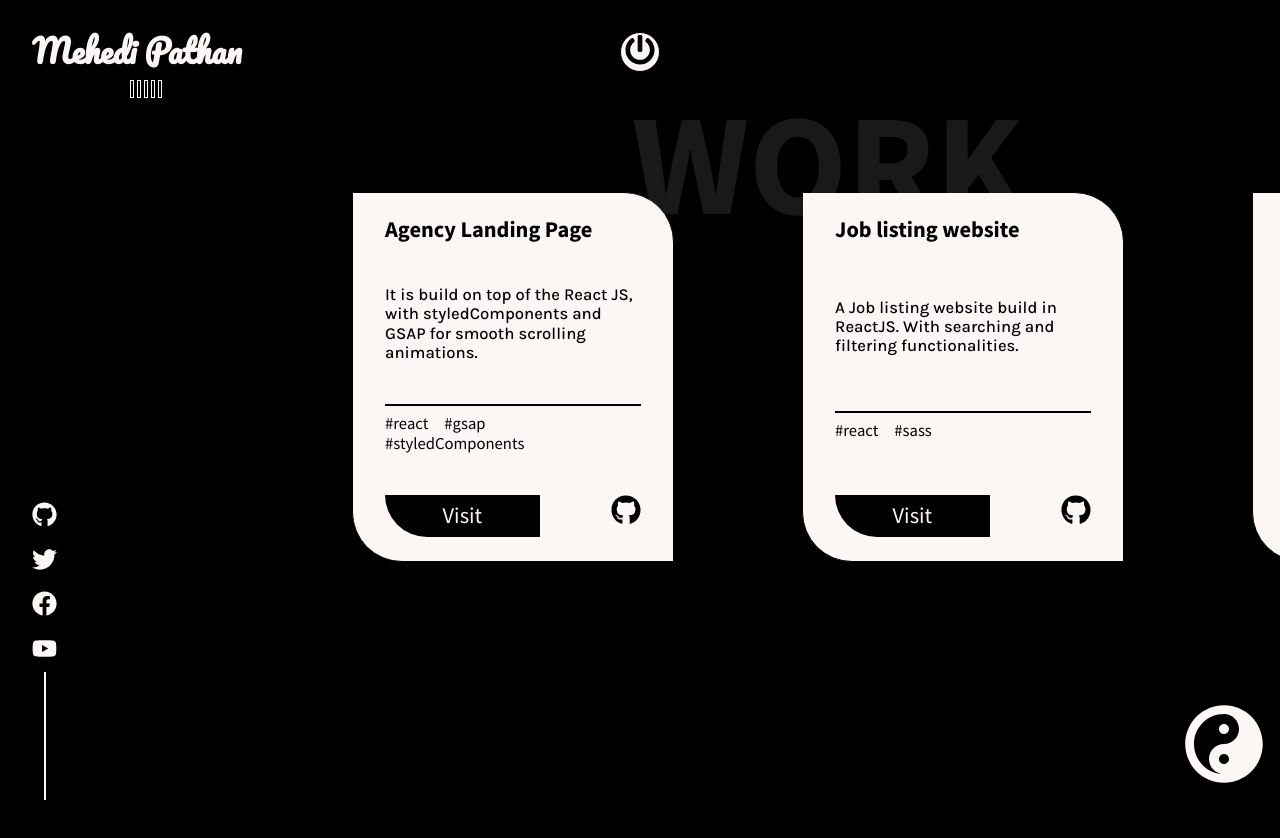
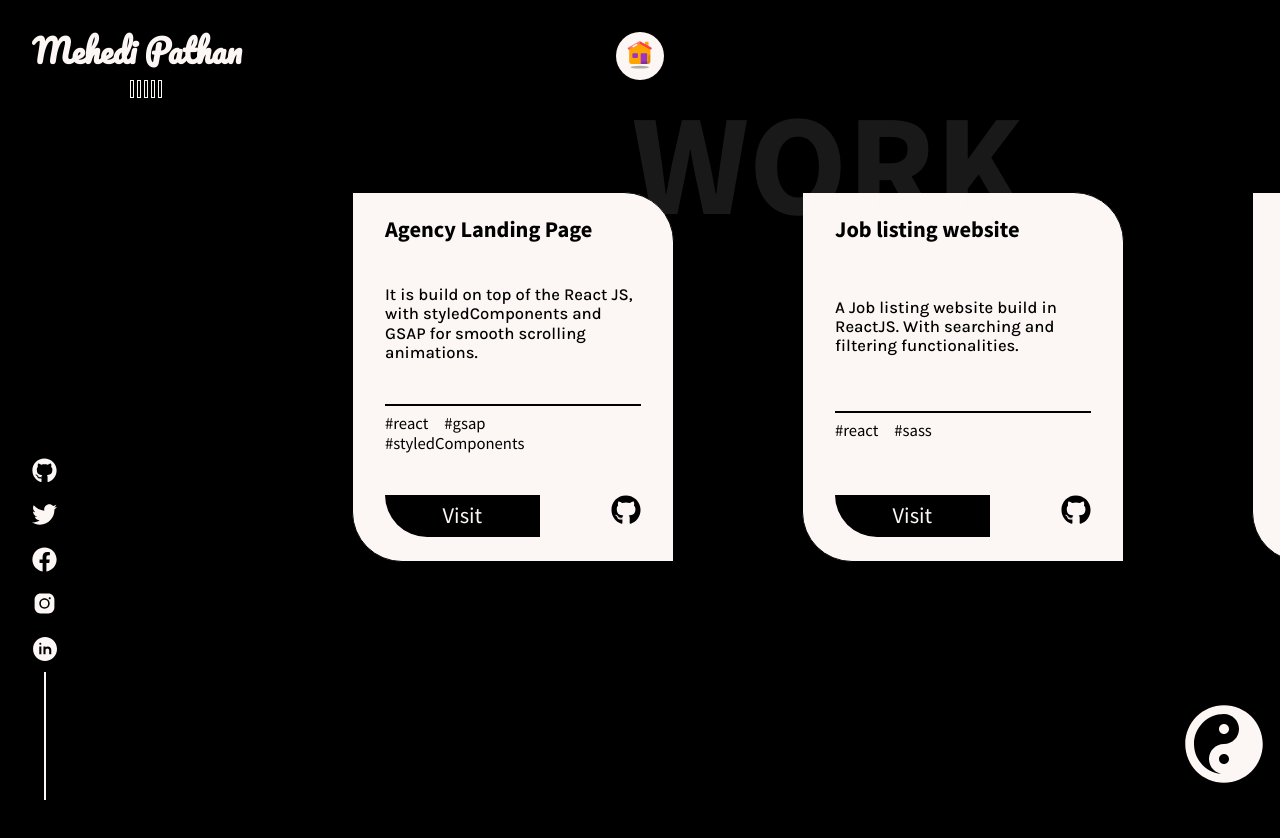
Before and after one commit to pathan-mehedi/MP-Portfolio-v01_reactJs, a React (Create React App) app: page /work in a window 1280 px wide. Shown: the top 838 px of the page. Built offline with nearby package versions, Linux system fonts and the light colour scheme.

Commit message:
some icon and social media linked are solved

```diff
--- a/src/components/AboutPage.js
+++ b/src/components/AboutPage.js
@@ -1,7 +1,6 @@
 import React from "react";
 import styled, { keyframes, ThemeProvider } from "styled-components";
 import { DarkTheme } from "./Themes";
-
 import LogoComponent from "../subComponents/LogoComponent";
 import SocialIcons from "../subComponents/SocialIcons";
 import PowerButton from "../subComponents/PowerButton";
--- a/src/components/AllSvgs.js
+++ b/src/components/AllSvgs.js
@@ -1,21 +1,61 @@
-export const PowerBtn = (props) => {
+export const HomeBtn = (props) => {
   return (
     <svg
       aria-hidden="true"
       data-prefix="fas"
-      data-icon="power-off"
+      data-icon="home-btn"
       className="prefix__svg-inline--fa prefix__fa-power-off prefix__fa-w-16"
       xmlns="http://www.w3.org/2000/svg"
-      viewBox="0 0 512 512"
+      viewBox="0 0 65 65"
+      width="65px"
+      height="65px"
       {...props}
     >
       <path
-        fill={props.fill}
-        d="M400 54.1c63 45 104 118.6 104 201.9 0 136.8-110.8 247.7-247.5 248C120 504.3 8.2 393 8 256.4 7.9 173.1 48.9 99.3 111.8 54.2c11.7-8.3 28-4.8 35 7.7L162.6 90c5.9 10.5 3.1 23.8-6.6 31-41.5 30.8-68 79.6-68 134.9-.1 92.3 74.5 168.1 168 168.1 91.6 0 168.6-74.2 168-169.1-.3-51.8-24.7-101.8-68.1-134-9.7-7.2-12.4-20.5-6.5-30.9l15.8-28.1c7-12.4 23.2-16.1 34.8-7.8zM296 264V24c0-13.3-10.7-24-24-24h-32c-13.3 0-24 10.7-24 24v240c0 13.3 10.7 24 24 24h32c13.3 0 24-10.7 24-24z"
+        fill="orange"
+        d="M51,17h-8V8c0-1.105,0.895-2,2-2h4c1.105,0,2,0.895,2,2V17z"
+      />
+      <ellipse cx="32" cy="61" opacity=".3" rx="20.125" ry="3" />
+      <path
+        fill="orange"
+        d="M52.478,16.561l-16.827-9.6c-2.133-1.217-4.747-1.227-6.889-0.027l-17.204,9.635	C9.978,17.452,9,19.121,9,20.931V49c0,2.761,2.239,5,5,5h36c2.761,0,5-2.239,5-5V20.904C55,19.108,54.037,17.451,52.478,16.561z"
+      />
+      <path
+        fill="#fd3c4f"
+        d="M55.498,23c-0.409,0-0.824-0.101-1.208-0.312L32,10.357L9.71,22.688 c-1.206,0.667-2.729,0.231-3.397-0.978c-0.668-1.208-0.23-2.729,0.978-3.397l23.5-13c0.752-0.416,1.668-0.416,2.42,0l23.5,13 c1.208,0.668,1.646,2.189,0.978,3.397C57.231,22.535,56.378,23,55.498,23z"
+      />
+      <path
+        fill="#fff"
+        d="M32.453,5.057c-0.562-0.104-1.15-0.029-1.663,0.255l-23.5,13	c-0.197,0.109-0.365,0.247-0.519,0.396c0.923,1.597,2.597,2.501,4.328,2.501c0.818,0,1.648-0.201,2.415-0.626l16.754-9.268	C32.51,10.076,33.401,7.372,32.453,5.057z"
+        opacity=".3"
+      />
+      <line
+        x1="25.472"
+        x2="17.517"
+        y1="12.225"
+        y2="16.64"
+        fill="none"
+        stroke="#fff"
+        stroke-linecap="round"
+        stroke-linejoin="round"
+        stroke-miterlimit="10"
+        stroke-width="3"
+      />
+      <path
+        fill="#9c34c2"
+        d="M48,54H34V33c0-1.105,0.895-2,2-2h10c1.105,0,2,0.895,2,2V54z"
+      />
+      <path
+        d="M35.003,54H50c2.761,0,5-2.239,5-5V33.003c-2.761,0-5,2.236-5,4.997v9c0,1.105-0.895,2-2,2h-7.785	c-2.612,0-4.944,1.91-5.191,4.51C35.008,53.675,35.003,53.838,35.003,54z"
+        opacity=".15"
+      />
+      <path
+        fill="#9c34c2"
+        d="M26,41h-8c-1.105,0-2-0.895-2-2v-6c0-1.105,0.895-2,2-2h8c1.105,0,2,0.895,2,2v6	C28,40.105,27.105,41,26,41z"
       />
     </svg>
-  )
-}
+  );
+};
 
 export const Github = (props) => {
   return (
@@ -33,8 +73,8 @@ export const Github = (props) => {
         d="M165.9 397.4c0 2-2.3 3.6-5.2 3.6-3.3.3-5.6-1.3-5.6-3.6 0-2 2.3-3.6 5.2-3.6 3-.3 5.6 1.3 5.6 3.6zm-31.1-4.5c-.7 2 1.3 4.3 4.3 4.9 2.6 1 5.6 0 6.2-2s-1.3-4.3-4.3-5.2c-2.6-.7-5.5.3-6.2 2.3zm44.2-1.7c-2.9.7-4.9 2.6-4.6 4.9.3 2 2.9 3.3 5.9 2.6 2.9-.7 4.9-2.6 4.6-4.6-.3-1.9-3-3.2-5.9-2.9zM244.8 8C106.1 8 0 113.3 0 252c0 110.9 69.8 205.8 169.5 239.2 12.8 2.3 17.3-5.6 17.3-12.1 0-6.2-.3-40.4-.3-61.4 0 0-70 15-84.7-29.8 0 0-11.4-29.1-27.8-36.6 0 0-22.9-15.7 1.6-15.4 0 0 24.9 2 38.6 25.8 21.9 38.6 58.6 27.5 72.9 20.9 2.3-16 8.8-27.1 16-33.7-55.9-6.2-112.3-14.3-112.3-110.5 0-27.5 7.6-41.3 23.6-58.9-2.6-6.5-11.1-33.3 2.6-67.9 20.9-6.5 69 27 69 27 20-5.6 41.5-8.5 62.8-8.5s42.8 2.9 62.8 8.5c0 0 48.1-33.6 69-27 13.7 34.7 5.2 61.4 2.6 67.9 16 17.7 25.8 31.5 25.8 58.9 0 96.5-58.9 104.2-114.8 110.5 9.2 7.9 17 22.9 17 46.4 0 33.7-.3 75.4-.3 83.6 0 6.5 4.6 14.4 17.3 12.1C428.2 457.8 496 362.9 496 252 496 113.3 383.5 8 244.8 8zM97.2 352.9c-1.3 1-1 3.3.7 5.2 1.6 1.6 3.9 2.3 5.2 1 1.3-1 1-3.3-.7-5.2-1.6-1.6-3.9-2.3-5.2-1zm-10.8-8.1c-.7 1.3.3 2.9 2.3 3.9 1.6 1 3.6.7 4.3-.7.7-1.3-.3-2.9-2.3-3.9-2-.6-3.6-.3-4.3.7zm32.4 35.6c-1.6 1.3-1 4.3 1.3 6.2 2.3 2.3 5.2 2.6 6.5 1 1.3-1.3.7-4.3-1.3-6.2-2.2-2.3-5.2-2.6-6.5-1zm-11.4-14.7c-1.6 1-1.6 3.6 0 5.9 1.6 2.3 4.3 3.3 5.6 2.3 1.6-1.3 1.6-3.9 0-6.2-1.4-2.3-4-3.3-5.6-2z"
       />
     </svg>
-      )
-}
+  );
+};
 
 export const Twitter = (props) => {
   return (
@@ -52,8 +92,8 @@ export const Twitter = (props) => {
         d="M459.37 151.716c.325 4.548.325 9.097.325 13.645 0 138.72-105.583 298.558-298.558 298.558-59.452 0-114.68-17.219-161.137-47.106 8.447.974 16.568 1.299 25.34 1.299 49.055 0 94.213-16.568 130.274-44.832-46.132-.975-84.792-31.188-98.112-72.772 6.498.974 12.995 1.624 19.818 1.624 9.421 0 18.843-1.3 27.614-3.573-48.081-9.747-84.143-51.98-84.143-102.985v-1.299c13.969 7.797 30.214 12.67 47.431 13.319-28.264-18.843-46.781-51.005-46.781-87.391 0-19.492 5.197-37.36 14.294-52.954 51.655 63.675 129.3 105.258 216.365 109.807-1.624-7.797-2.599-15.918-2.599-24.04 0-57.828 46.782-104.934 104.934-104.934 30.213 0 57.502 12.67 76.67 33.137 23.715-4.548 46.456-13.32 66.599-25.34-7.798 24.366-24.366 44.833-46.132 57.827 21.117-2.273 41.584-8.122 60.426-16.243-14.292 20.791-32.161 39.308-52.628 54.253z"
       />
     </svg>
-      )
-}
+  );
+};
 
 export const Facebook = (props) => {
   return (
@@ -71,8 +111,8 @@ export const Facebook = (props) => {
         d="M504 256C504 119 393 8 256 8S8 119 8 256c0 123.78 90.69 226.38 209.25 245V327.69h-63V256h63v-54.64c0-62.15 37-96.48 93.67-96.48 27.14 0 55.52 4.84 55.52 4.84v61h-31.28c-30.8 0-40.41 19.12-40.41 38.73V256h68.78l-11 71.69h-57.78V501C413.31 482.38 504 379.78 504 256z"
       />
     </svg>
-      )
-}
+  );
+};
 
 export const YouTube = (props) => {
   return (
@@ -80,7 +120,7 @@ export const YouTube = (props) => {
       aria-hidden="true"
       data-prefix="fab"
       data-icon="youtube"
-          className="prefix__svg-inline--fa prefix__fa-youtube prefix__fa-w-18"
+      className="prefix__svg-inline--fa prefix__fa-youtube prefix__fa-w-32"
       xmlns="http://www.w3.org/2000/svg"
       viewBox="0 0 576 512"
       {...props}
@@ -90,8 +130,45 @@ export const YouTube = (props) => {
         d="M549.655 124.083c-6.281-23.65-24.787-42.276-48.284-48.597C458.781 64 288 64 288 64S117.22 64 74.629 75.486c-23.497 6.322-42.003 24.947-48.284 48.597-11.412 42.867-11.412 132.305-11.412 132.305s0 89.438 11.412 132.305c6.281 23.65 24.787 41.5 48.284 47.821C117.22 448 288 448 288 448s170.78 0 213.371-11.486c23.497-6.321 42.003-24.171 48.284-47.821 11.412-42.867 11.412-132.305 11.412-132.305s0-89.438-11.412-132.305zm-317.51 213.508V175.185l142.739 81.205-142.739 81.201z"
       />
     </svg>
-      )
-}
+  );
+};
+
+export const InstaGram = (props) => {
+  return (
+    <svg
+      aria-hidden="true"
+      data-prefix="fab"
+      data-icon="instagram"
+      className="prefix__svg-inline--fa prefix__fa-youtube prefix__fa-w-32"
+      xmlns="http://www.w3.org/2000/svg"
+      viewBox="0 0 48 48"
+      width="40px"
+      height="40px"
+      {...props}
+    >
+      <path d="M 16.5 5 C 10.159 5 5 10.159 5 16.5 L 5 31.5 C 5 37.841 10.159 43 16.5 43 L 31.5 43 C 37.841 43 43 37.841 43 31.5 L 43 16.5 C 43 10.159 37.841 5 31.5 5 L 16.5 5 z M 34 12 C 35.105 12 36 12.895 36 14 C 36 15.104 35.105 16 34 16 C 32.895 16 32 15.104 32 14 C 32 12.895 32.895 12 34 12 z M 24 14 C 29.514 14 34 18.486 34 24 C 34 29.514 29.514 34 24 34 C 18.486 34 14 29.514 14 24 C 14 18.486 18.486 14 24 14 z M 24 17 A 7 7 0 1 0 24 31 A 7 7 0 1 0 24 17 z" />
+    </svg>
+  );
+};
+
+export const LinkedIn = (props) => {
+  return (
+    <svg
+    aria-hidden="true"
+      data-prefix="fab"
+      data-icon="linkedin"
+      className="prefix__svg-inline--fa prefix__fa-youtube prefix__fa-w-18"
+      xmlns="http://www.w3.org/2000/svg"
+      viewBox="0 0 48 48"
+      width="40px"
+      height="40px"
+      {...props}
+    >
+      {" "}
+      <path d="M25,2C12.318,2,2,12.317,2,25s10.318,23,23,23s23-10.317,23-23S37.682,2,25,2z M18,35h-4V20h4V35z M16,17 c-1.105,0-2-0.895-2-2c0-1.105,0.895-2,2-2s2,0.895,2,2C18,16.105,17.105,17,16,17z M37,35h-4v-5v-2.5c0-1.925-1.575-3.5-3.5-3.5 S26,25.575,26,27.5V35h-4V20h4v1.816C27.168,20.694,28.752,20,30.5,20c3.59,0,6.5,2.91,6.5,6.5V35z" />
+    </svg>
+  );
+};
 
 export const YinYang = (props) => {
   return (
@@ -109,8 +186,8 @@ export const YinYang = (props) => {
         d="M248 8C111.03 8 0 119.03 0 256s111.03 248 248 248 248-111.03 248-248S384.97 8 248 8zm0 376c-17.67 0-32-14.33-32-32s14.33-32 32-32 32 14.33 32 32-14.33 32-32 32zm0-128c-53.02 0-96 42.98-96 96s42.98 96 96 96c-106.04 0-192-85.96-192-192S141.96 64 248 64c53.02 0 96 42.98 96 96s-42.98 96-96 96zm0-128c-17.67 0-32 14.33-32 32s14.33 32 32 32 32-14.33 32-32-14.33-32-32-32z"
       />
     </svg>
-      )
-}
+  );
+};
 
 export const Anchor = (props) => {
   return (
@@ -128,10 +205,8 @@ export const Anchor = (props) => {
         d="M12.971 352h32.394C67.172 454.735 181.944 512 288 512c106.229 0 220.853-57.38 242.635-160h32.394c10.691 0 16.045-12.926 8.485-20.485l-67.029-67.029c-4.686-4.686-12.284-4.686-16.971 0l-67.029 67.029c-7.56 7.56-2.206 20.485 8.485 20.485h35.146c-20.29 54.317-84.963 86.588-144.117 94.015V256h52c6.627 0 12-5.373 12-12v-40c0-6.627-5.373-12-12-12h-52v-5.47c37.281-13.178 63.995-48.725 64-90.518C384.005 43.772 341.605.738 289.37.01 235.723-.739 192 42.525 192 96c0 41.798 26.716 77.35 64 90.53V192h-52c-6.627 0-12 5.373-12 12v40c0 6.627 5.373 12 12 12h52v190.015c-58.936-7.399-123.82-39.679-144.117-94.015h35.146c10.691 0 16.045-12.926 8.485-20.485l-67.029-67.029c-4.686-4.686-12.284-4.686-16.971 0L4.485 331.515C-3.074 339.074 2.28 352 12.971 352zM288 64c17.645 0 32 14.355 32 32s-14.355 32-32 32-32-14.355-32-32 14.355-32 32-32z"
       />
     </svg>
-  )
-}
-
-
+  );
+};
 
 export const Link = (props) => {
   return (
@@ -143,18 +218,14 @@ export const Link = (props) => {
       xmlns="http://www.w3.org/2000/svg"
       viewBox="0 0 512 512"
       {...props}
-
     >
       <path
         fill={props.fill}
-
         d="M326.612 185.391c59.747 59.809 58.927 155.698.36 214.59-.11.12-.24.25-.36.37l-67.2 67.2c-59.27 59.27-155.699 59.262-214.96 0-59.27-59.26-59.27-155.7 0-214.96l37.106-37.106c9.84-9.84 26.786-3.3 27.294 10.606.648 17.722 3.826 35.527 9.69 52.721 1.986 5.822.567 12.262-3.783 16.612l-13.087 13.087c-28.026 28.026-28.905 73.66-1.155 101.96 28.024 28.579 74.086 28.749 102.325.51l67.2-67.19c28.191-28.191 28.073-73.757 0-101.83-3.701-3.694-7.429-6.564-10.341-8.569a16.037 16.037 0 01-6.947-12.606c-.396-10.567 3.348-21.456 11.698-29.806l21.054-21.055c5.521-5.521 14.182-6.199 20.584-1.731a152.482 152.482 0 0120.522 17.197zM467.547 44.449c-59.261-59.262-155.69-59.27-214.96 0l-67.2 67.2c-.12.12-.25.25-.36.37-58.566 58.892-59.387 154.781.36 214.59a152.454 152.454 0 0020.521 17.196c6.402 4.468 15.064 3.789 20.584-1.731l21.054-21.055c8.35-8.35 12.094-19.239 11.698-29.806a16.037 16.037 0 00-6.947-12.606c-2.912-2.005-6.64-4.875-10.341-8.569-28.073-28.073-28.191-73.639 0-101.83l67.2-67.19c28.239-28.239 74.3-28.069 102.325.51 27.75 28.3 26.872 73.934-1.155 101.96l-13.087 13.087c-4.35 4.35-5.769 10.79-3.783 16.612 5.864 17.194 9.042 34.999 9.69 52.721.509 13.906 17.454 20.446 27.294 10.606l37.106-37.106c59.271-59.259 59.271-155.699.001-214.959z"
       />
     </svg>
-  )
-}
-
-
+  );
+};
 
 export const Design = (props) => {
   return (
@@ -172,9 +243,8 @@ export const Design = (props) => {
         d="M204.3 5C104.9 24.4 24.8 104.3 5.2 203.4c-37 187 131.7 326.4 258.8 306.7 41.2-6.4 61.4-54.6 42.5-91.7-23.1-45.4 9.9-98.4 60.9-98.4h79.7c35.8 0 64.8-29.6 64.9-65.3C511.5 97.1 368.1-26.9 204.3 5zM96 320c-17.7 0-32-14.3-32-32s14.3-32 32-32 32 14.3 32 32-14.3 32-32 32zm32-128c-17.7 0-32-14.3-32-32s14.3-32 32-32 32 14.3 32 32-14.3 32-32 32zm128-64c-17.7 0-32-14.3-32-32s14.3-32 32-32 32 14.3 32 32-14.3 32-32 32zm128 64c-17.7 0-32-14.3-32-32s14.3-32 32-32 32 14.3 32 32-14.3 32-32 32z"
       />
     </svg>
-  )
-
-}
+  );
+};
 
 export const Develope = (props) => {
   return (
@@ -192,6 +262,5 @@ export const Develope = (props) => {
         d="M255.03 261.65c6.25 6.25 16.38 6.25 22.63 0l11.31-11.31c6.25-6.25 6.25-16.38 0-22.63L253.25 192l35.71-35.72c6.25-6.25 6.25-16.38 0-22.63l-11.31-11.31c-6.25-6.25-16.38-6.25-22.63 0l-58.34 58.34c-6.25 6.25-6.25 16.38 0 22.63l58.35 58.34zm96.01-11.3l11.31 11.31c6.25 6.25 16.38 6.25 22.63 0l58.34-58.34c6.25-6.25 6.25-16.38 0-22.63l-58.34-58.34c-6.25-6.25-16.38-6.25-22.63 0l-11.31 11.31c-6.25 6.25-6.25 16.38 0 22.63L386.75 192l-35.71 35.72c-6.25 6.25-6.25 16.38 0 22.63zM624 416H381.54c-.74 19.81-14.71 32-32.74 32H288c-18.69 0-33.02-17.47-32.77-32H16c-8.8 0-16 7.2-16 16v16c0 35.2 28.8 64 64 64h512c35.2 0 64-28.8 64-64v-16c0-8.8-7.2-16-16-16zM576 48c0-26.4-21.6-48-48-48H112C85.6 0 64 21.6 64 48v336h512V48zm-64 272H128V64h384v256z"
       />
     </svg>
-  )
-
-}
+  );
+};
--- a/src/components/Intro.js
+++ b/src/components/Intro.js
@@ -1,7 +1,8 @@
 import React from 'react'
 import styled from 'styled-components'
 import {motion} from 'framer-motion'
-import Me from '../assets/Images/profile-img.png'
+import Me from '../assets/Images/profile-img1.png'
+// import Me from '../assets/Images/profile-img2.svg'
 
 
 const Box = styled(motion.div)`
--- a/src/components/MySkillsPage.js
+++ b/src/components/MySkillsPage.js
@@ -1,48 +1,45 @@
-import React from 'react'
-import styled, { ThemeProvider } from 'styled-components'
-import {lightTheme} from './Themes';
-import { Design, Develope} from './AllSvgs';
+import React from "react";
+import styled, { ThemeProvider } from "styled-components";
+import { lightTheme } from "./Themes";
+import { Design, Develope } from "./AllSvgs";
 
-
-import LogoComponent from '../subComponents/LogoComponent';
-import SocialIcons from '../subComponents/SocialIcons';
-import PowerButton from '../subComponents/PowerButton';
-import ParticleComponent from '../subComponents/ParticleComponent';
-import BigTitle from '../subComponents/BigTitlte'
+import LogoComponent from "../subComponents/LogoComponent";
+import SocialIcons from "../subComponents/SocialIcons";
+import PowerButton from "../subComponents/PowerButton";
+import ParticleComponent from "../subComponents/ParticleComponent";
+import BigTitle from "../subComponents/BigTitlte";
 
 const Box = styled.div`
-background-color: ${props => props.theme.body};
+  background-color: ${(props) => props.theme.body};
   width: 100vw;
-height:100vh;
+  height: 100vh;
   position: relative;
   display: flex;
   justify-content: space-evenly;
   align-items: center;
-
-
-`
+`;
 
 const Main = styled.div`
-border: 2px solid ${props => props.theme.text};
-color: ${props => props.theme.text};
-background-color: ${props => props.theme.body};
+  border: 2px solid ${(props) => props.theme.text};
+  color: ${(props) => props.theme.text};
+  background-color: ${(props) => props.theme.body};
   padding: 2rem;
   width: 30vw;
   height: 60vh;
-z-index:3;
+  z-index: 3;
   line-height: 1.5;
   cursor: pointer;
 
-font-family: 'Ubuntu Mono',monospace;
+  font-family: "Ubuntu Mono", monospace;
   display: flex;
   flex-direction: column;
   justify-content: space-between;
 
-&:hover{
-    color: ${props => props.theme.body};
-    background-color: ${props => props.theme.text};
+  &:hover {
+    color: ${(props) => props.theme.body};
+    background-color: ${(props) => props.theme.text};
   }
-`
+`;
 
 const Title = styled.h2`
   display: flex;
@@ -50,105 +47,93 @@ justify-content: center;
   align-items: center;
   font-size: calc(1em + 1vw);
 
-${Main}:hover &{
-    &>*{
-        fill:${props => props.theme.body};
+  ${Main}:hover & {
+    & > * {
+      fill: ${(props) => props.theme.body};
     }
   }
 
-&>*:first-child{
+  & > *:first-child {
     margin-right: 1rem;
   }
-`
+`;
 
 const Description = styled.div`
-color: ${props => props.theme.text};
+  color: ${(props) => props.theme.text};
   font-size: calc(0.6em + 1vw);
   padding: 0.5rem 0;
 
-
-${Main}:hover &{
-
-        color:${props => props.theme.body};
-
+  ${Main}:hover & {
+    color: ${(props) => props.theme.body};
   }
 
-strong{
+  strong {
     margin-bottom: 1rem;
     text-transform: uppercase;
   }
-ul,p{
+  ul,
+  p {
     margin-left: 2rem;
   }
-`
+`;
 
 const MySkillsPage = () => {
   return (
     <ThemeProvider theme={lightTheme}>
       <Box>
-
-<LogoComponent theme='light'/>
-<SocialIcons theme='light'/>
+        <LogoComponent theme="light" />
+        <SocialIcons theme="light" />
         <PowerButton />
-<ParticleComponent theme='light' />
+        <ParticleComponent theme="light" />
         <Main>
           <Title>
             <Design width={40} height={40} /> Designer
           </Title>
           <Description>
-I love to create design which speaks, Keep it clean, minimal and simple.
+            I love to create design which speaks, Keep it clean, minimal and
+            simple.
           </Description>
           <Description>
             <strong>I like to Design</strong>
             <ul>
-    <li>
-        Web Design
-    </li>
-    <li>
-        Mobile Apps
-    </li>
+              <li>Web Design</li>
+              <li>Web Application Design</li>
+              <li>Mobile Apps</li>
             </ul>
           </Description>
           <Description>
             <strong>Tools</strong>
             <ul>
-    <li>
-       Figma
-    </li>
-
+              <li>Figma</li>
+              <li>Adobe XD</li>
             </ul>
           </Description>
-
         </Main>
         <Main>
           <Title>
             <Develope width={40} height={40} /> Frontend Developer
           </Title>
           <Description>
-I value business or brand for which i'm creating, thus i enjoy bringing new ideas to life.
+            I value business or brand for which i'm creating, thus i enjoy
+            bringing new ideas to life.
           </Description>
           <Description>
             <strong>Skills</strong>
             <p>
-Html, Css, Js, React, Redux, Sass, Bootstrap, Tailwind, Firebase etc.
+              Html, Css, Js, React, Redux, Sass, Bootstrap, Tailwind, Firebase
+              etc.
             </p>
           </Description>
           <Description>
             <strong>Tools</strong>
-<p>
-VScode, Github, Codepen etc.
-</p>
+            <p>VScode, Github, Codepen etc.</p>
           </Description>
-
         </Main>
 
         <BigTitle text="SKILLS" top="80%" right="30%" />
+      </Box>
+    </ThemeProvider>
+  );
+};
 
-        </Box>
-
-        </ThemeProvider>
-
-    )
-}
-
-export default MySkillsPage
+export default MySkillsPage;
--- a/src/subComponents/PowerButton.js
+++ b/src/subComponents/PowerButton.js
@@ -3,7 +3,7 @@
 import React from 'react'
 import { NavLink } from 'react-router-dom'
 import styled from 'styled-components'
-import { PowerBtn } from '../components/AllSvgs'
+import { HomeBtn } from '../components/AllSvgs'
 
 
 const Power = styled.button`
@@ -13,11 +13,11 @@ left: 50%;
 transform: translate(-50%, 0);
 
 background-color: #FCF6F4;
-padding: 0.3rem;
+padding: 0.5rem;
 border-radius: 50%;
-border: 1px solid #000;
-width: 2.5rem;
-height: 2.5rem;
+border: none;
+width: 3rem;
+height: 3rem;
 
 display: flex;
 justify-content: center;
@@ -41,7 +41,7 @@ const PowerButton = () => {
     return (
         <Power>
         <NavLink to="/">
-        <PowerBtn width={30} height={30} fill='currentColor' />
+        <HomeBtn width={30} height={30} fill='currentColor' />
         </NavLink>
         </Power>
     )
--- a/src/subComponents/SocialIcons.js
+++ b/src/subComponents/SocialIcons.js
@@ -2,7 +2,7 @@ import { motion } from "framer-motion";
 import React from "react";
 // import { NavLink } from 'react-router-dom'
 import styled from "styled-components";
-import { Facebook, Github, Twitter, YouTube } from "../components/AllSvgs";
+import { Facebook, Github, InstaGram, LinkedIn, Twitter, YouTube } from "../components/AllSvgs";
 import { DarkTheme } from "../components/Themes";
 
 const Icons = styled.div`
@@ -39,7 +39,8 @@ const SocialIcons = (props) => {
         <a
           style={{ color: "inherit" }}
           target="_blank"
-          href={"https://github.com/codebucks27"}
+          href={"https://github.com/pathan-mehedi"}
+          rel="noreferrer"
         >
           <Github
             width={25}
@@ -56,7 +57,8 @@ const SocialIcons = (props) => {
         <a
           style={{ color: "inherit" }}
           target="_blank"
-          href={"https://twitter.com/code_bucks"}
+          href={"https://twitter.com/monHckr"}
+          rel="noreferrer"
         >
           <Twitter
             width={25}
@@ -73,7 +75,8 @@ const SocialIcons = (props) => {
         <a
           style={{ color: "inherit" }}
           target="_blank"
-          href={"https://facebook.com/codebucks27"}
+          href={"https://facebook.com/monhacker"}
+          rel="facebook-mehedi-pathan noreferrer"
         >
           <Facebook
             width={25}
@@ -90,9 +93,28 @@ const SocialIcons = (props) => {
         <a
           style={{ color: "inherit" }}
           target="_blank"
-          href={"https://youtube.com"}
+          href={"https://instagram.com/mehedi_pathan"}
+          rel="noreferrer"
         >
-          <YouTube
+          <InstaGram
+            width={25}
+            height={25}
+            fill={props.theme === "dark" ? DarkTheme.text : DarkTheme.body}
+          />
+        </a>
+      </motion.div>
+      <motion.div
+        initial={{scale:0 }}
+        animate={{ scale: [0, 1, 1.5, 1] }}
+        transition={{ type: "spring", duration: 1, delay: 1.6 }}
+      >
+        <a
+          style={{ color: "inherit" }}
+          target="_blank"
+          href={"https://www.linkedin.com/in/mehedi-pathan"}
+          rel="noreferrer"
+        >
+          <LinkedIn
             width={25}
             height={25}
             fill={props.theme === "dark" ? DarkTheme.text : DarkTheme.body}
```
Also changed, not shown: src/assets/Images/profile-img1.png (renamed from src/assets/Images/profile-img.png), src/assets/Images/profile-img2.svg (added), src/data/AllSvg.txt. Lines whose indentation alone changed are shown as unchanged.
